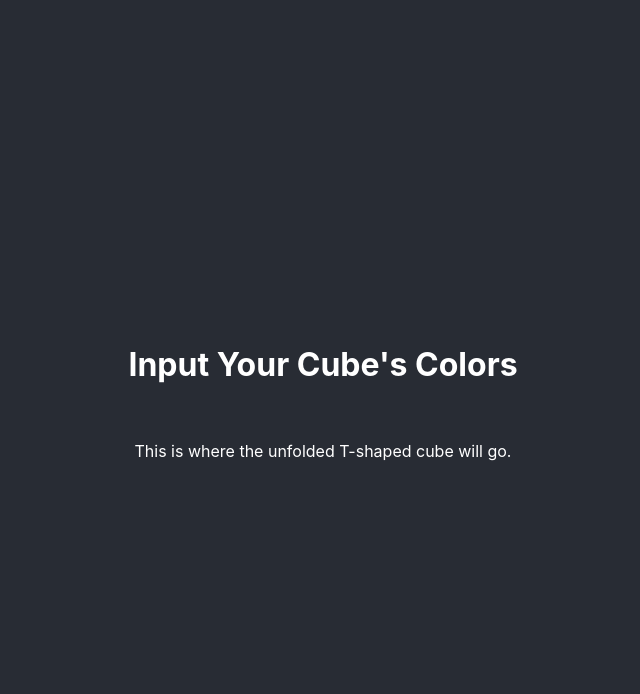
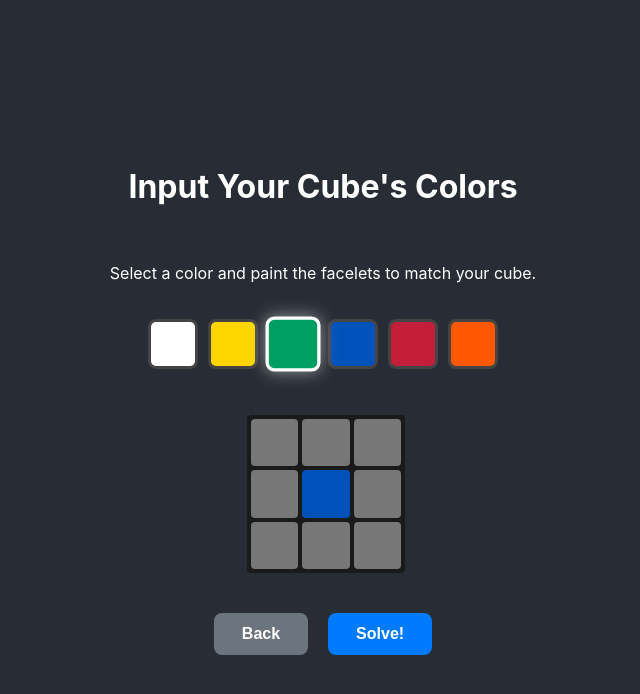
Before and after one commit to avabork/rubixcubesolver, a React (Create React App) app: page / in a window 1280 px wide. Both pictures are taken after a click on the button "Start". Shown: the top 694 px of the page, without its empty margins (317-957 px from the left). Built offline with nearby package versions, Linux system fonts and the light colour scheme.

Commit message:
Initial commit: Add homepage and color input UI for cube solver

```diff
--- a/src/App.js
+++ b/src/App.js
@@ -1,96 +1,167 @@
 import React, { useState } from 'react';
-import './App.css';
 
-// This component renders the spinning cube and instructions
+// Main App component to manage which page is shown
+function App() {
+  const [currentPage, setCurrentPage] = useState('home');
+
+  return (
+    <div className="App">
+      {/* Renders CSS styles directly into the document head */}
+      <style>{`
+        body {
+          background-color: #282c34;
+          color: white;
+          font-family: -apple-system, BlinkMacSystemFont, 'Segoe UI', 'Roboto', 'Oxygen', 'Ubuntu', 'Cantarell', 'Fira Sans', 'Droid Sans', 'Helvetica Neue', sans-serif;
+          margin: 0;
+          display: flex;
+          justify-content: center;
+          align-items: center;
+          min-height: 100vh;
+          text-align: center;
+        }
+        .App { width: 100%; padding: 20px; box-sizing: border-box; }
+        .homepage-container, .input-page-container { display: flex; flex-direction: column; align-items: center; gap: 20px; }
+        .scene { width: 200px; height: 200px; perspective: 600px; margin-top: 20px; }
+        .cube { width: 100%; height: 100%; position: relative; transform-style: preserve-3d; animation: spin 12s infinite linear; }
+        @keyframes spin {
+          from { transform: rotateX(-20deg) rotateY(0deg); }
+          to { transform: rotateX(-20deg) rotateY(360deg); }
+        }
+        .face { position: absolute; width: 200px; height: 200px; border: 2px solid #1a1a1a; box-sizing: border-box; display: grid; grid-template-columns: repeat(3, 1fr); gap: 6px; padding: 6px; background-color: #1a1a1a; }
+        .front { transform: rotateY(0deg) translateZ(100px); }
+        .back { transform: rotateY(180deg) translateZ(100px); }
+        .right { transform: rotateY(90deg) translateZ(100px); }
+        .left { transform: rotateY(-90deg) translateZ(100px); }
+        .top { transform: rotateX(90deg) translateZ(100px); }
+        .bottom { transform: rotateX(-90deg) translateZ(100px); }
+        .sticker { width: 100%; height: 100%; border-radius: 4px; }
+        .green { background-color: #009E60; } .blue { background-color: #0051BA; } .red { background-color: #C41E3A; } .orange { background-color: #FF5800; } .white { background-color: #FFFFFF; } .yellow { background-color: #FFD500; }
+        .instructions { background-color: #3c4049; padding: 10px 25px; border-radius: 8px; max-width: 350px; }
+        .instructions ul { list-style: none; padding: 0; text-align: left; }
+        .instructions li { margin: 8px 0; }
+        .start-button { background-color: #4CAF50; color: white; border: none; padding: 15px 32px; text-align: center; font-size: 18px; font-weight: bold; border-radius: 8px; cursor: pointer; transition: background-color 0.3s; }
+        .start-button:hover { background-color: #45a049; }
+        .color-palette { display: flex; gap: 10px; margin-bottom: 20px; }
+        .palette-color { width: 50px; height: 50px; border: 3px solid #444; border-radius: 8px; cursor: pointer; transition: all 0.2s ease; }
+        .palette-color.active { border-color: #fff; transform: scale(1.1); box-shadow: 0 0 15px rgba(255, 255, 255, 0.5); }
+        .cube-net { display: grid; grid-template-areas: ". up ." "left front right back" ". down ."; gap: 6px; }
+        .input-face { width: 150px; height: 150px; display: grid; grid-template-columns: repeat(3, 1fr); gap: 4px; background-color: #1a1a1a; padding: 4px; border-radius: 5px; }
+        .up { grid-area: up; } .left { grid-area: left; } .front { grid-area: front; } .right { grid-area: right; } .back { grid-area: back; } .down { grid-area: down; }
+        .middle-row { display: contents; }
+        .input-sticker { background-color: #777; border-radius: 4px; cursor: pointer; }
+        .input-sticker.center { cursor: not-allowed; }
+        .button-group { margin-top: 20px; display: flex; gap: 20px; }
+        .control-button { background-color: #6c757d; color: white; padding: 12px 28px; font-size: 16px; font-weight: bold; border: none; border-radius: 8px; cursor: pointer; transition: background-color 0.3s; }
+        .control-button:hover { background-color: #5a6268; }
+        .solve-button { background-color: #007bff; color: white; padding: 12px 28px; font-size: 16px; font-weight: bold; border: none; border-radius: 8px; cursor: pointer; transition: background-color 0.3s; }
+        .solve-button:hover { background-color: #0069d9; }
+      `}</style>
+
+      {currentPage === 'home' ? (
+        <HomePage onStartClick={() => setCurrentPage('colorInput')} />
+      ) : (
+        <ColorInputPage onBackClick={() => setCurrentPage('home')} />
+      )}
+    </div>
+  );
+}
+
+// Homepage Component
 const HomePage = ({ onStartClick }) => {
   return (
     <div className="homepage-container">
       <h1>Rubik's Cube Solver</h1>
-
-      {/* This is the 3D spinning cube */}
       <div className="scene">
         <div className="cube">
-          <div className="face front">
-            <div className="sticker green"></div><div className="sticker green"></div><div className="sticker green"></div>
-            <div className="sticker green"></div><div className="sticker green"></div><div className="sticker green"></div>
-            <div className="sticker green"></div><div className="sticker green"></div><div className="sticker green"></div>
-          </div>
-          <div className="face back">
-            <div className="sticker blue"></div><div className="sticker blue"></div><div className="sticker blue"></div>
-            <div className="sticker blue"></div><div className="sticker blue"></div><div className="sticker blue"></div>
-            <div className="sticker blue"></div><div className="sticker blue"></div><div className="sticker blue"></div>
-          </div>
-          <div className="face right">
-            <div className="sticker red"></div><div className="sticker red"></div><div className="sticker red"></div>
-            <div className="sticker red"></div><div className="sticker red"></div><div className="sticker red"></div>
-            <div className="sticker red"></div><div className="sticker red"></div><div className="sticker red"></div>
-          </div>
-          <div className="face left">
-            <div className="sticker orange"></div><div className="sticker orange"></div><div className="sticker orange"></div>
-            <div className="sticker orange"></div><div className="sticker orange"></div><div className="sticker orange"></div>
-            <div className="sticker orange"></div><div className="sticker orange"></div><div className="sticker orange"></div>
-          </div>
-          <div className="face top">
-            <div className="sticker white"></div><div className="sticker white"></div><div className="sticker white"></div>
-            <div className="sticker white"></div><div className="sticker white"></div><div className="sticker white"></div>
-            <div className="sticker white"></div><div className="sticker white"></div><div className="sticker white"></div>
-          </div>
-          <div className="face bottom">
-            <div className="sticker yellow"></div><div className="sticker yellow"></div><div className="sticker yellow"></div>
-            <div className="sticker yellow"></div><div className="sticker yellow"></div><div className="sticker yellow"></div>
-            <div className="sticker yellow"></div><div className="sticker yellow"></div><div className="sticker yellow"></div>
-          </div>
+          <div className="face front"><div className="sticker green"></div><div className="sticker green"></div><div className="sticker green"></div><div className="sticker green"></div><div className="sticker green"></div><div className="sticker green"></div><div className="sticker green"></div><div className="sticker green"></div><div className="sticker green"></div></div>
+          <div className="face back"><div className="sticker blue"></div><div className="sticker blue"></div><div className="sticker blue"></div><div className="sticker blue"></div><div className="sticker blue"></div><div className="sticker blue"></div><div className="sticker blue"></div><div className="sticker blue"></div><div className="sticker blue"></div></div>
+          <div className="face right"><div className="sticker red"></div><div className="sticker red"></div><div className="sticker red"></div><div className="sticker red"></div><div className="sticker red"></div><div className="sticker red"></div><div className="sticker red"></div><div className="sticker red"></div><div className="sticker red"></div></div>
+          <div className="face left"><div className="sticker orange"></div><div className="sticker orange"></div><div className="sticker orange"></div><div className="sticker orange"></div><div className="sticker orange"></div><div className="sticker orange"></div><div className="sticker orange"></div><div className="sticker orange"></div><div className="sticker orange"></div></div>
+          <div className="face top"><div className="sticker white"></div><div className="sticker white"></div><div className="sticker white"></div><div className="sticker white"></div><div className="sticker white"></div><div className="sticker white"></div><div className="sticker white"></div><div className="sticker white"></div><div className="sticker white"></div></div>
+          <div className="face bottom"><div className="sticker yellow"></div><div className="sticker yellow"></div><div className="sticker yellow"></div><div className="sticker yellow"></div><div className="sticker yellow"></div><div className="sticker yellow"></div><div className="sticker yellow"></div><div className="sticker yellow"></div><div className="sticker yellow"></div></div>
         </div>
       </div>
-
       <div className="instructions">
         <h3>Orient your cube as shown here to input:</h3>
         <ul>
           <li><strong>Green</strong> center at <strong>Front</strong></li>
           <li><strong>White</strong> center at <strong>Top</strong></li>
           <li><strong>Red</strong> center at <strong>Right</strong></li>
-          <li><strong>Blue</strong> center at <strong>Back</strong></li>
-          <li><strong>Yellow</strong> center at <strong>Bottom</strong></li>
-          <li><strong>Orange</strong> center at <strong>Left</strong></li>
         </ul>
       </div>
-
-      <button className="start-button" onClick={onStartClick}>
-        Start
-      </button>
+      <button className="start-button" onClick={onStartClick}>Start</button>
     </div>
   );
 };
 
-// This component will be for the color input UI
-const ColorInputPage = () => {
+// Color Input Page Component
+const ColorInputPage = ({ onBackClick }) => {
+  const COLORS = { W: '#FFFFFF', Y: '#FFD500', G: '#009E60', B: '#0051BA', R: '#C41E3A', O: '#FF5800' };
+  const [activeColor, setActiveColor] = useState('G');
+
+  const [cubeState, setCubeState] = useState({
+    up: Array(9).fill(null).map((_, i) => i === 4 ? 'W' : null),
+    left: Array(9).fill(null).map((_, i) => i === 4 ? 'O' : null),
+    front: Array(9).fill(null).map((_, i) => i === 4 ? 'G' : null),
+    right: Array(9).fill(null).map((_, i) => i === 4 ? 'R' : null),
+    back: Array(9).fill(null).map((_, i) => i === 4 ? 'B' : null),
+    down: Array(9).fill(null).map((_, i) => i === 4 ? 'Y' : null),
+  });
+
+  const handleStickerClick = (face, index) => {
+    if (index === 4) return;
+    setCubeState(prev => ({
+      ...prev,
+      [face]: prev[face].map((c, i) => i === index ? activeColor : c)
+    }));
+  };
+
+  const Face = ({ faceName, stickers }) => (
+    <div className={`input-face ${faceName}`}>
+      {stickers.map((color, index) => (
+        <div
+          key={index}
+          className={`input-sticker ${index === 4 ? 'center' : ''}`}
+          style={{ backgroundColor: color ? COLORS[color] : '#777' }}
+          onClick={() => handleStickerClick(faceName, index)}
+        />
+      ))}
+    </div>
+  );
+
   return (
     <div className="input-page-container">
       <h1>Input Your Cube's Colors</h1>
-      <p>This is where the unfolded T-shaped cube will go.</p>
-      {/* We will build the color input grid here next */}
+      <p>Select a color and paint the facelets to match your cube.</p>
+
+      <div className="color-palette">
+        {Object.entries(COLORS).map(([code, colorName]) => (
+          <button
+            key={code}
+            className={`palette-color ${activeColor === code ? 'active' : ''}`}
+            style={{ backgroundColor: colorName }}
+            onClick={() => setActiveColor(code)}
+          />
+        ))}
+      </div>
+
+      <div className="cube-net">
+        <Face faceName="up" stickers={cubeState.up} />
+        <div className="middle-row">
+          <Face faceName="left" stickers={cubeState.left} />
+          <Face faceName="front" stickers={cubeState.front} />
+          <Face faceName="right" stickers={cubeState.right} />
+          <Face faceName="back" stickers={cubeState.back} />
+        </div>
+        <Face faceName="down" stickers={cubeState.down} />
+      </div>
+
+      <div className='button-group'>
+        <button className="control-button" onClick={onBackClick}>Back</button>
+        <button className="solve-button">Solve!</button>
+      </div>
     </div>
   );
 };
 
-
-// Main App component to manage which page is shown
-function App() {
-  const [currentPage, setCurrentPage] = useState('home');
-
-  const handleStart = () => {
-    setCurrentPage('colorInput');
-  };
-
-  return (
-    <div className="App">
-      {currentPage === 'home' ? (
-        <HomePage onStartClick={handleStart} />
-      ) : (
-        <ColorInputPage />
-      )}
-    </div>
-  );
-}
-
 export default App;
```
Also changed, not shown: 1 other file (tests, documents, lock files or other folders).
